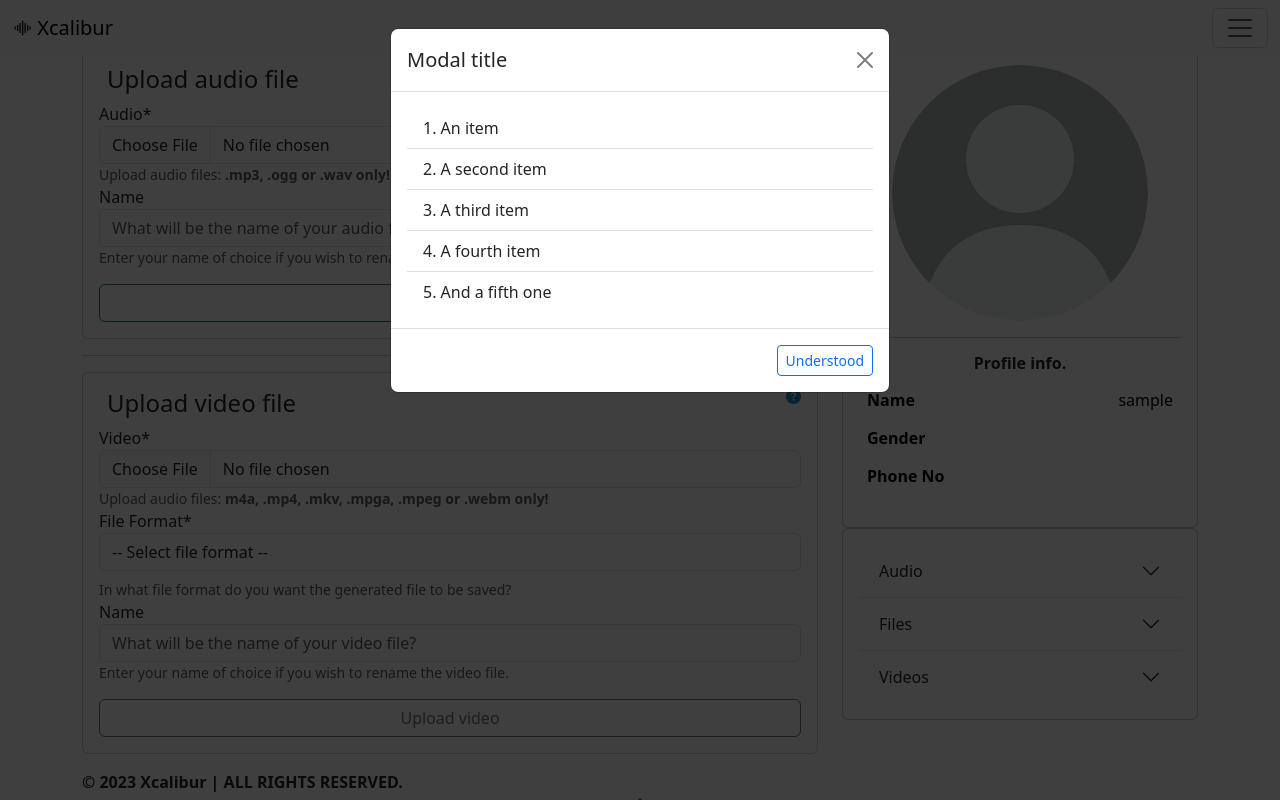
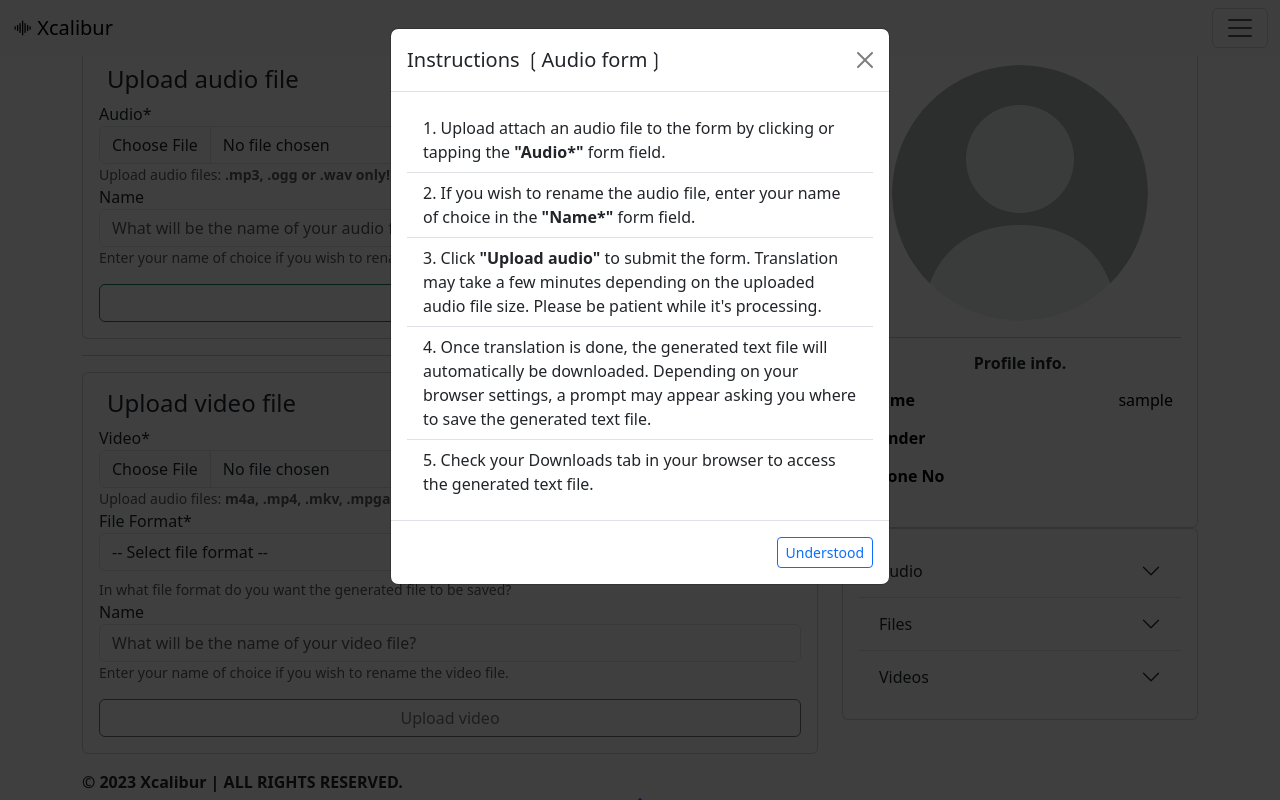
Before and after one commit to morikeli/Xcalibur, a Django app: template users/templates/users/homepage.html in a window 1280 px wide, after a click that opens the changed part. Run offline with Django 4.2, Linux system fonts and the light colour scheme; the template is opened without the code that fills it: values that come from a table or form of the project are taken from there, others are empty; the visitor is signed in with stand-in values (Sample User, id 1); data comes from the database, SQL or seed files in the repository; some libraries are stand-ins or nearby versions.

Commit message:
updated modal forms

```diff
--- a/users/templates/users/homepage.html
+++ b/users/templates/users/homepage.html
@@ -12,46 +12,74 @@
     <div class="container mt-5">
         <div class="row">
 			<div class="modal fade" id="instructions-modal-audio" data-bs-backdrop="static" data-bs-keyboard="false" tabindex="-1" aria-labelledby="instructionsLabel" aria-hidden="true">
-				<div class="modal-dialog">
+				<div class="modal-dialog modal-dialog-scrollable">
 					<div class="modal-content">
 						<div class="modal-header">
-							<h1 class="modal-title fs-5" id="instructionsLabel">Modal title</h1>
+							<h1 class="modal-title fs-5" id="instructionsLabel">Instructions &lbbrk;Audio form&rbbrk;</h1>
 							<button type="button" class="btn-close" data-bs-dismiss="modal" aria-label="Close"></button>
 						</div>
 						<div class="modal-body">
 							<ul class="list-group list-group-flush list-group-numbered">
-								<li class="list-group-item">An item</li>
-								<li class="list-group-item">A second item</li>
-								<li class="list-group-item">A third item</li>
-								<li class="list-group-item">A fourth item</li>
-								<li class="list-group-item">And a fifth one</li>
+								<li class="list-group-item">
+									Upload attach an audio file to the form by clicking or tapping the <b>"Audio*"</b> form field.
+								</li>
+								<li class="list-group-item">
+									If you wish to rename the audio file, enter your name of choice in the <b>"Name*"</b> form field.
+								</li>
+								<li class="list-group-item">
+									Click <b>"Upload audio"</b> to submit the form. Translation may take a few minutes depending on the uploaded audio file size.
+									Please be patient while it's processing.
+								</li>
+								<li class="list-group-item">
+									Once translation is done, the generated text file will automatically be downloaded.
+									Depending on your browser settings, a prompt may appear asking you where to save the generated text file.
+								</li>
+								<li class="list-group-item">
+									Check your Downloads tab in your browser to access the generated text file.
+								</li>
 							</ul>
 						</div>
 						<div class="modal-footer">
-							<button type="button" class="btn btn-outline-primary btn-sm">Understood</button>
+							<button type="button" class="btn btn-outline-primary btn-sm" data-bs-dismiss="modal">Understood</button>
 						</div>
 					</div>
 				</div>
 			</div>
 
 			<div class="modal fade" id="instructions-modal-video" data-bs-backdrop="static" data-bs-keyboard="false" tabindex="-1" aria-labelledby="instructionsLabel" aria-hidden="true">
-				<div class="modal-dialog">
+				<div class="modal-dialog modal-dialog-scrollable">
 					<div class="modal-content">
 						<div class="modal-header">
-							<h1 class="modal-title fs-5" id="instructionsLabel">Modal title</h1>
+							<h1 class="modal-title fs-5" id="instructionsLabel">Instructions &lbbrk;Video form&rbbrk;</h1>
 							<button type="button" class="btn-close" data-bs-dismiss="modal" aria-label="Close"></button>
 						</div>
 						<div class="modal-body">
 							<ul class="list-group list-group-flush list-group-numbered">
-								<li class="list-group-item">An item</li>
-								<li class="list-group-item">A second item</li>
-								<li class="list-group-item">A third item</li>
-								<li class="list-group-item">A fourth item</li>
-								<li class="list-group-item">And a fifth one</li>
+								<li class="list-group-item">
+									To upload a video, attach video file to the form by clicking or tapping the <b>"Video*"</b> form field.
+								</li>
+								<li class="list-group-item">
+									If you wish the translated speech to be downloaded as a text file, select <b>".txt"</b> in the dropdown menu else
+									select <b>".srt"</b>.
+								</li>
+								<li class="list-group-item">
+									If you wish to rename the audio file, enter your name of choice in the <b>"Name*"</b> form field.
+								</li>
+								<li class="list-group-item">
+									Click <b>"Upload video"</b> to submit the form. Translation may take a few minutes depending on the uploaded audio file size.
+									Please be patient while it's processing.
+								</li>
+								<li class="list-group-item">
+									Once translation is done, the generated text file will automatically be downloaded.
+									Depending on your browser settings, a prompt may appear asking you where to save the generated <b>".txt"</b> or <b>".srt"</b> files.
+								</li>
+								<li class="list-group-item">
+									Check your downloads tab in your browser to access the generated text file.
+								</li>
 							</ul>
 						</div>
 						<div class="modal-footer">
-							<button type="button" class="btn btn-outline-primary bnt-sm">Understood</button>
+							<button type="button" class="btn btn-outline-primary bnt-sm" data-bs-dismiss="modal">Understood</button>
 						</div>
 					</div>
 				</div>
```
